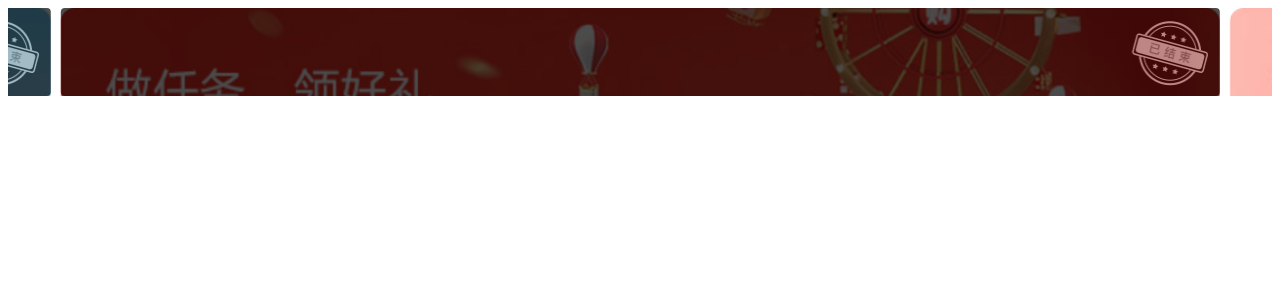
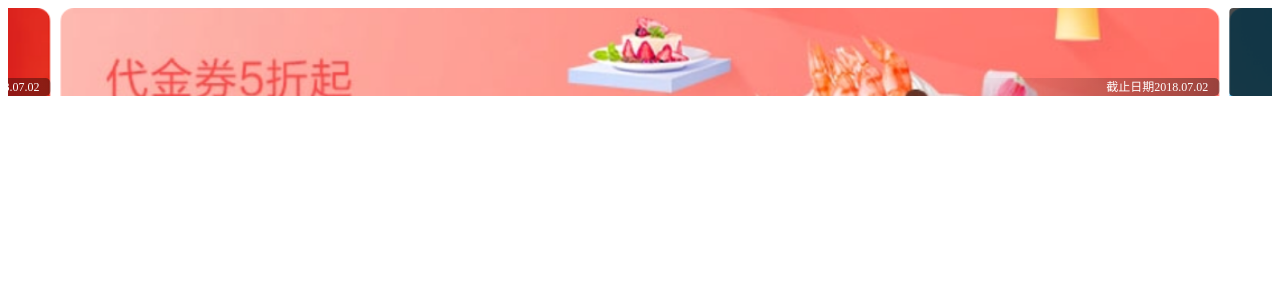
Before and after one commit to qiuyunfen/vue-banner, a Vue app: page / in a window 1280 px wide. Shown: the top 300 px of the page. Built offline with nearby package versions, Linux system fonts and the light colour scheme.

Commit message:
add loopedSlides parameter

```diff
--- a/src/components/Banner.vue
+++ b/src/components/Banner.vue
@@ -1,7 +1,7 @@
 <template>
     <swiper :options="swiperOption">
         <swiper-slide>
-            <swiper-content img-src="1.jpg" content="截止日期2018.07.02" status="end" class="swiper-slide"></swiper-content>
+            <swiper-content img-src="1.jpg" content="截止日期2018.07.02" status="" class="swiper-slide"></swiper-content>
         </swiper-slide>
         <swiper-slide>
             <swiper-content img-src="2.jpg" content="截止日期2018.07.02" status="process" class="swiper-slide"></swiper-content>
@@ -28,11 +28,12 @@ export default {
         return {
             swiperOption: {
                 centeredSlides: true,
-                // autoplay: {
-                //     delay: 3000,
-                //     disableOnInteraction: false
-                // },
+                autoplay: {
+                    delay: 3000,
+                    disableOnInteraction: false
+                },
                 slidesPerView: 1.09,
+                loopedSlides: 9999,
                 spaceBetween: 10,
                 loop : true
             }
--- a/src/components/SwiperContent.vue
+++ b/src/components/SwiperContent.vue
@@ -42,12 +42,13 @@
     border-radius: 4px;
 }
 .activity-img {
+    display: block;
     width:100%;
     height: 100%;
 }
 .activity-footer {
     position: absolute;
-    bottom: 3px;
+    bottom: 0;
     right: 0;
     width: 246px;
     height: 18px;
@@ -61,6 +62,7 @@
         font-size: 12px;
         line-height: 12px;
         color: #ffffff;
+        letter-spacing: normal;
     }
     .activity-end-footer {
         width: 100%;
```
